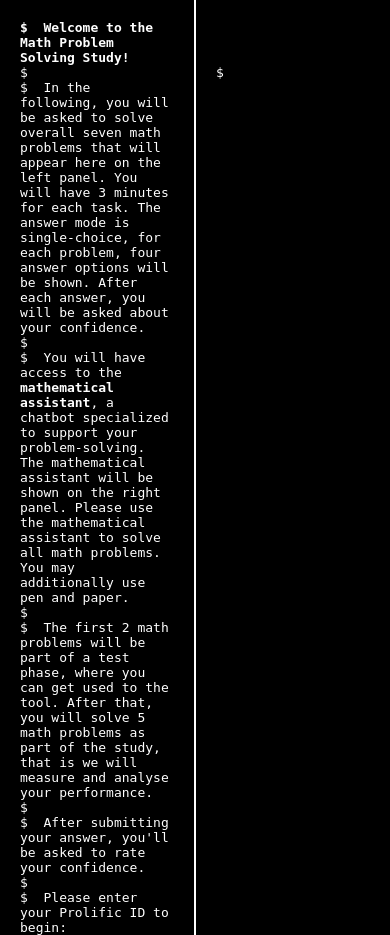
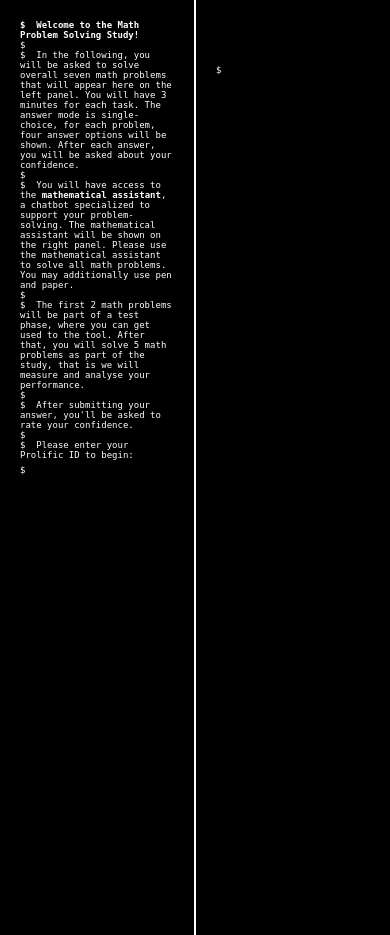
Before and after one commit to sacdevops/LCode, a Flask app: page / in a window 390 px wide. Run offline with Flask 3, Linux system fonts and the light colour scheme; data that the repository does not hold is empty.

Commit message:
added responsive design and improved figures

```diff
--- a/static/css/style.css
+++ b/static/css/style.css
@@ -1,3 +1,7 @@
+* {
+  font-size: 0.9rem;
+}
+
 body {
   margin: 0;
   display: flex;
@@ -75,3 +79,13 @@ body {
   width: 400px;
   margin: 10px 0;
 }
+
+@media screen and (max-width: 1024px) {
+  .task-img {
+    width: 300px;
+  }
+
+  * {
+    font-size: 0.75rem;
+  }
+}
--- a/templates/console.html
+++ b/templates/console.html
@@ -4,6 +4,7 @@
   <meta charset="UTF-8">
   <title>Math Study</title>
   <link rel="stylesheet" href="{{ url_for('static', filename='css/style.css') }}">
+  <meta name="viewport" content="width=device-width, initial-scale=1.0">
 </head>
 <body>
   <div id="timer-overlay">Time remaining: 04:00</div>
```
Also changed, not shown: static/img/273.jpg, static/img/280.jpg, static/img/318.jpg, static/img/355.jpg, static/img/455.jpg, static/img/478.jpg, static/img/505.jpg, static/img/54.jpg, static/img/549.jpg, static/img/599.jpg, static/img/669.jpg, static/img/690.jpg, static/img/708.jpg, static/img/798.jpg, 1 more files.
